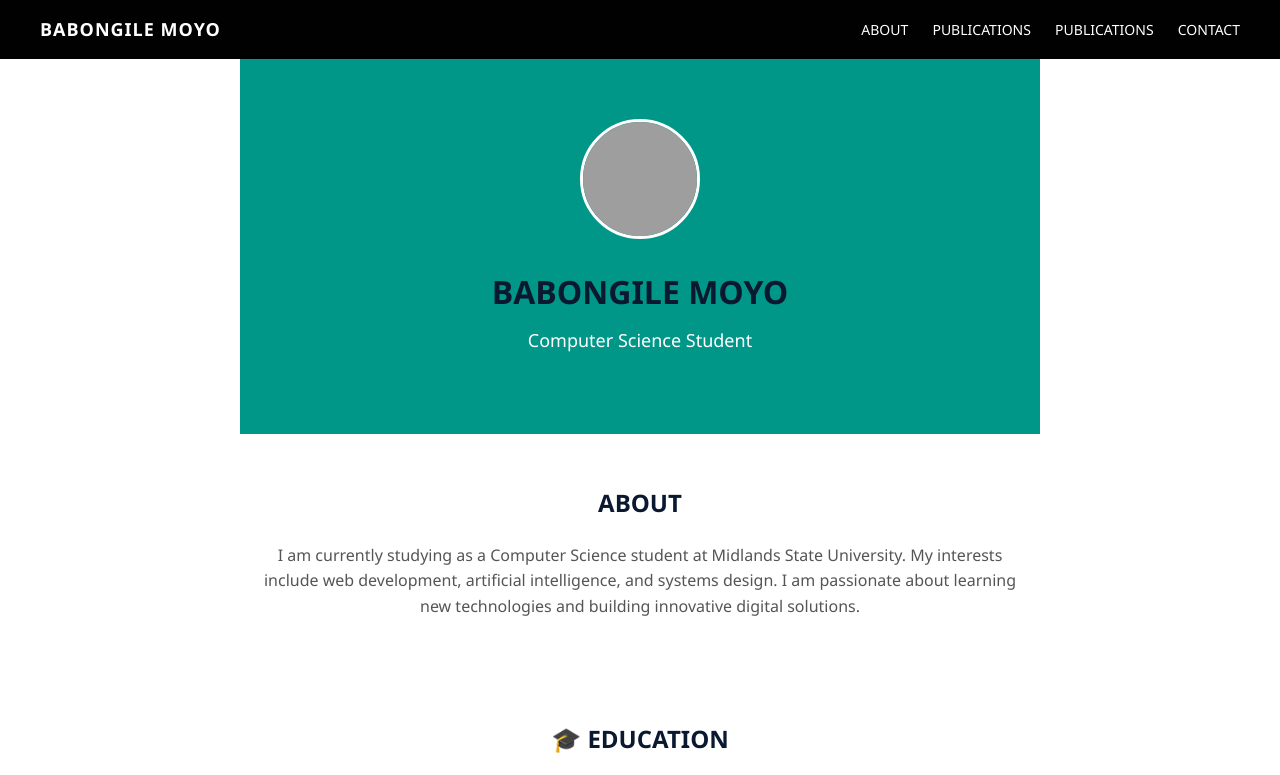
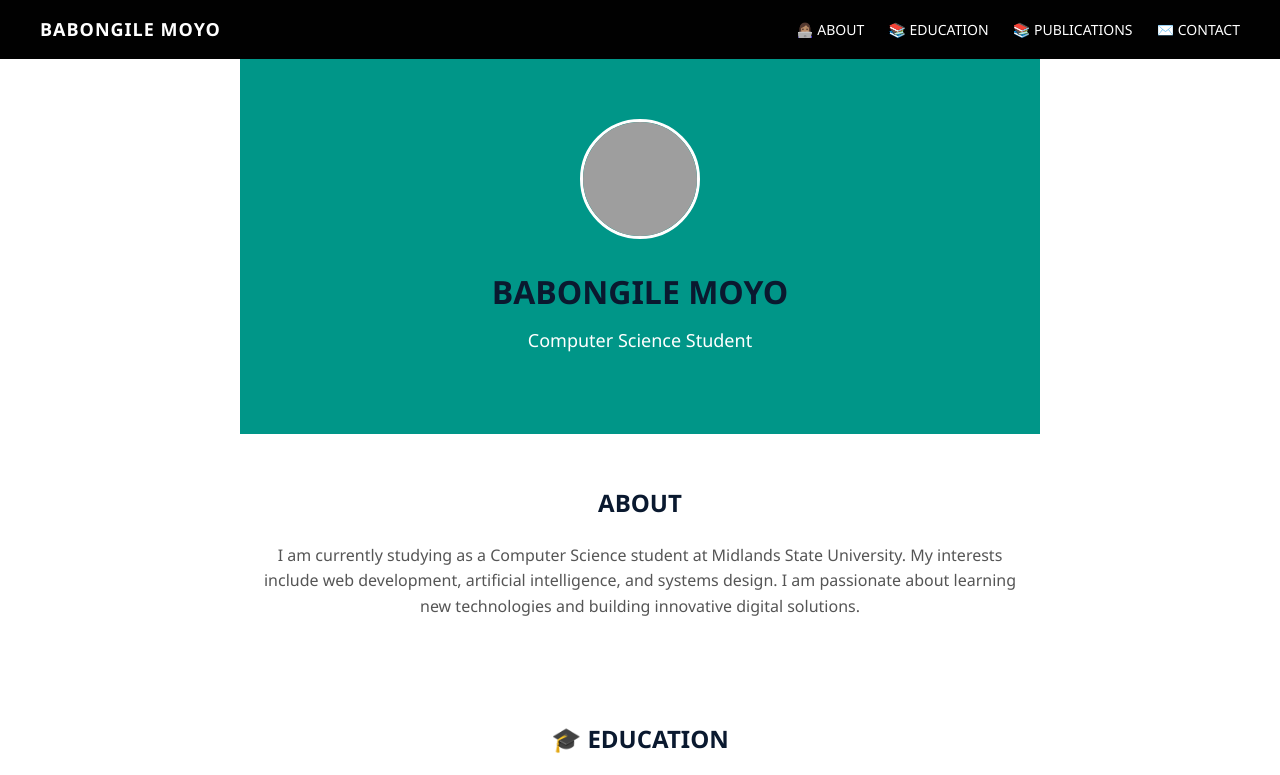
Before and after one commit to babomcodes/Babo-Portfolio, a plain HTML site: page index.html in a window 1280 px wide. Shown: the top 775 px of the page. Drawn offline with Linux system fonts and the light colour scheme; grey boxes are pictures that could not be loaded.

Commit message:
Update index.html

```diff
--- a/index.html
+++ b/index.html
@@ -142,10 +142,10 @@
   <header>
     <h1>BABONGILE MOYO</h1>
     <nav>
-      <a href="#👩🏽‍💻 About">ABOUT</a>
-      <a href="#📚 Education / Coursework">PUBLICATIONS</a>
-      <a href="#📚Publications">PUBLICATIONS</a>
-      <a href="#✉️ Contact">CONTACT</a>
+      <a href="#👩🏽‍💻 About">👩🏽‍💻 ABOUT</a>
+      <a href="#📚 Education / Coursework">📚 EDUCATION</a>
+      <a href="#📚Publications">📚 PUBLICATIONS</a>
+      <a href="#✉️ Contact">✉️ CONTACT</a>
     </nav>
   </header>
 
```
